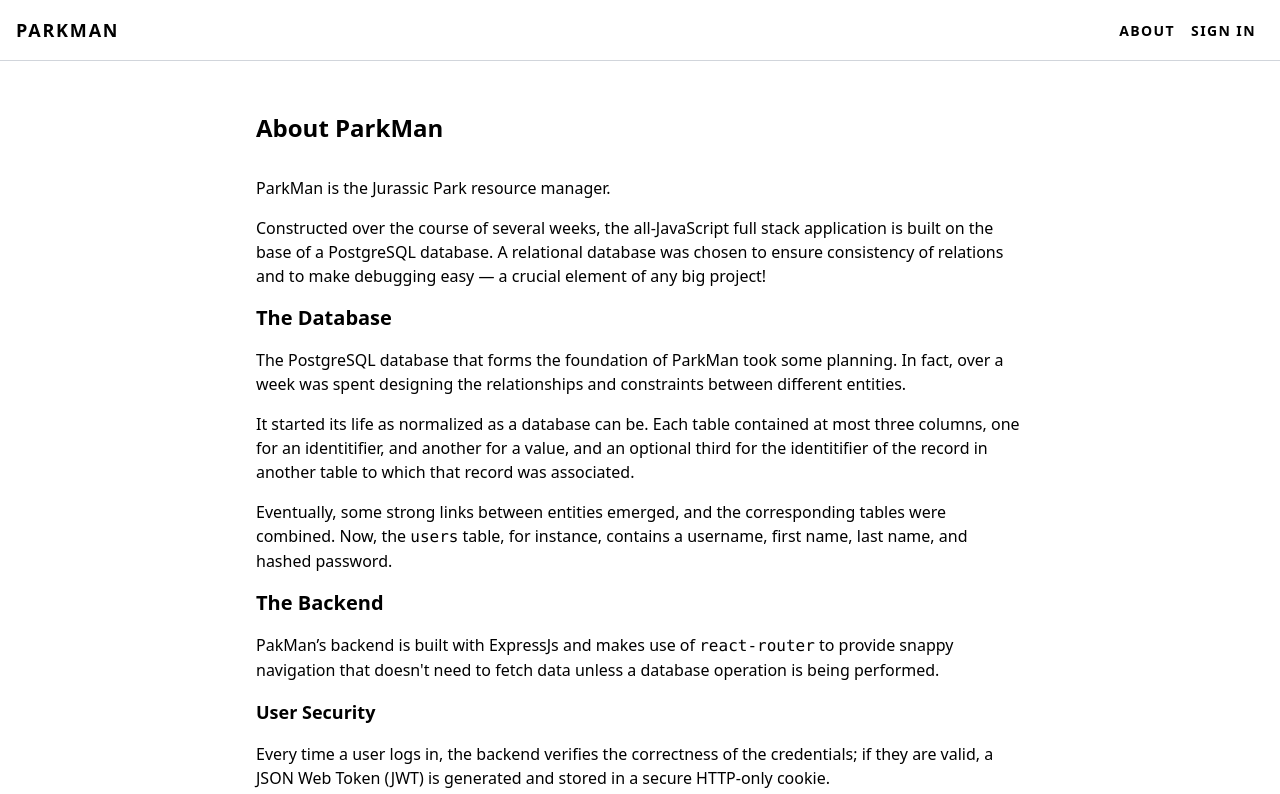
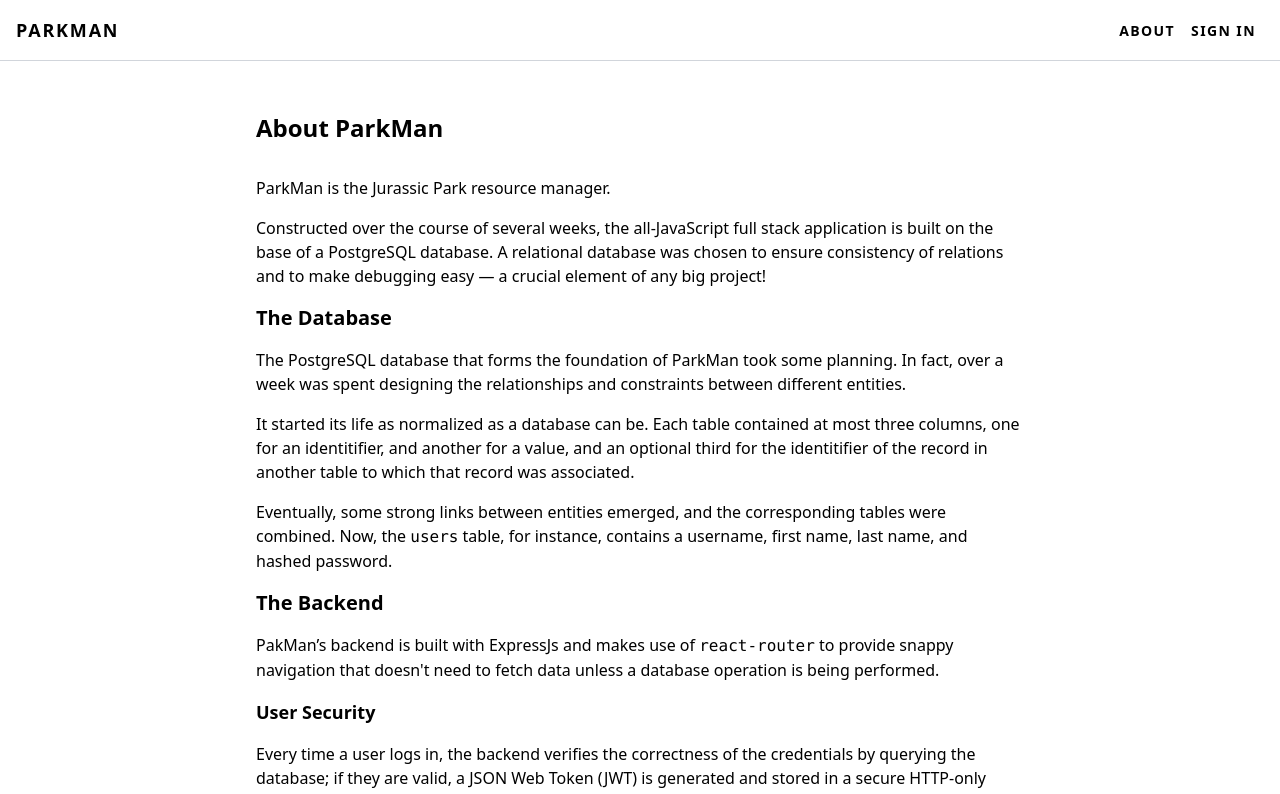
Before and after one commit to kash-patel/issue-tracker, a React (Vite) app in the folder frontend/: page /about in a window 1280 px wide. Shown: the top 794 px of the page. Built offline with nearby package versions, Linux system fonts and the light colour scheme; no server answers.

Commit message:
Update About section.

```diff
--- a/frontend/src/screens/AboutScreen.tsx
+++ b/frontend/src/screens/AboutScreen.tsx
@@ -40,8 +40,8 @@
 			<h3 className="my-4">User Security</h3>
 			<p className="mb-4">
 				Every time a user logs in, the backend verifies the correctness of the
-				credentials; if they are valid, a JSON Web Token (JWT) is generated and
-				stored in a secure HTTP-only cookie.
+				credentials by querying the database; if they are valid, a JSON Web
+				Token (JWT) is generated and stored in a secure HTTP-only cookie.
 			</p>
 			<p className="mb-4">
 				This JWT contains no sensitive user information, and a separate query is
```
